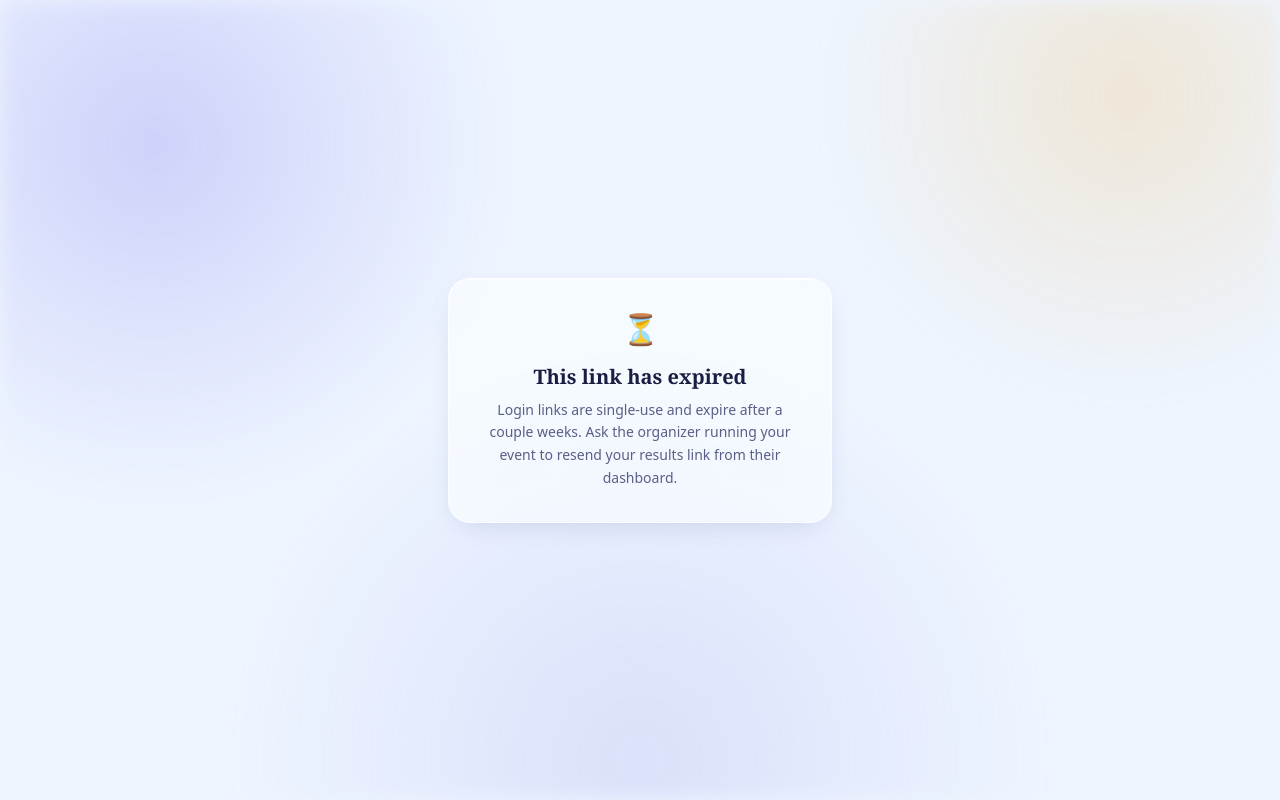
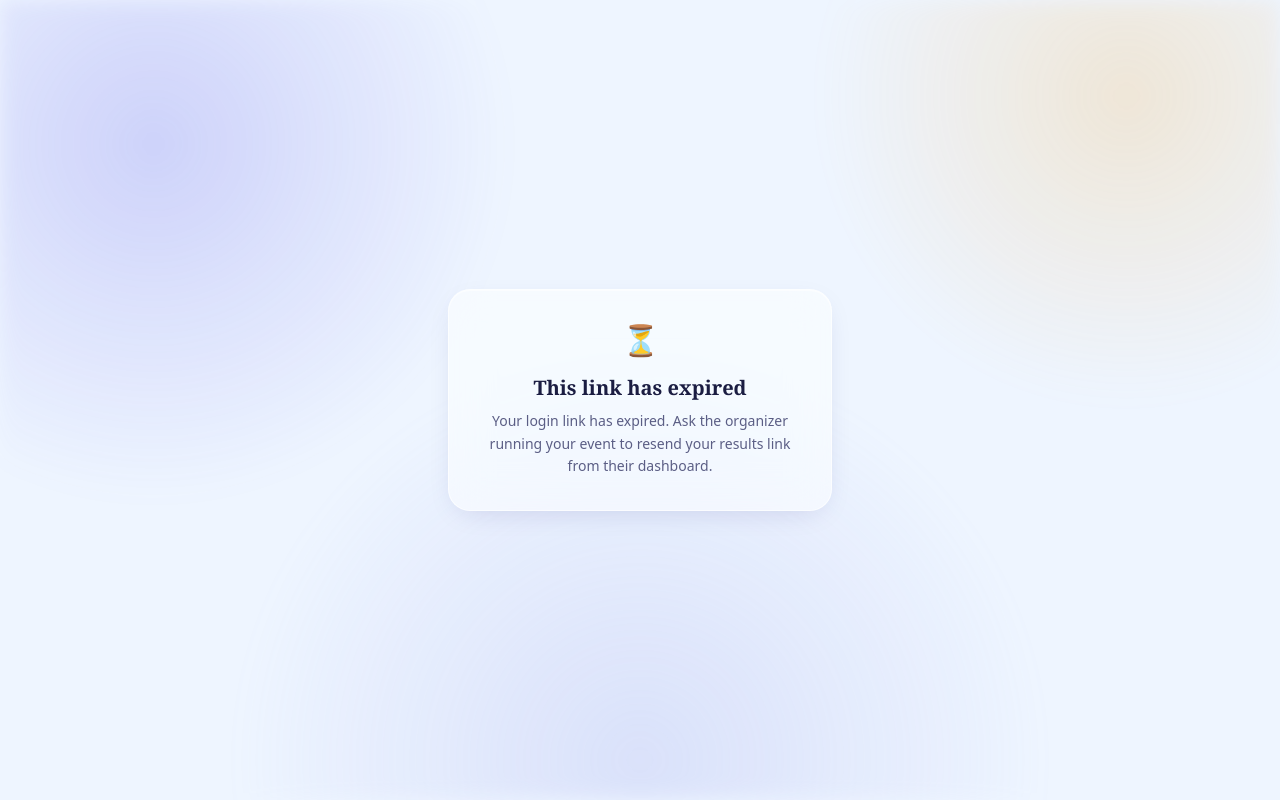
Before and after one commit to gimik445-dev/uvote, a Next.js app: page /nominee/login-expired in a window 1280 px wide. Built offline with nearby package versions, Linux system fonts and the light colour scheme; no server answers.

Commit message:
Update expired login message for clarity

```diff
--- a/src/app/nominee/login-expired/page.tsx
+++ b/src/app/nominee/login-expired/page.tsx
@@ -7,8 +7,8 @@ export default function NomineeLoginExpiredPage() {
         <div className="text-3xl mb-4">⏳</div>
         <h1 className="text-xl font-extrabold mb-2">This link has expired</h1>
         <p className="text-sm text-ink-dim leading-relaxed">
-          Login links are single-use and expire after a couple weeks. Ask the organizer running
-          your event to resend your results link from their dashboard.
+          Your login link has expired. Ask the organizer running your event to resend your
+          results link from their dashboard.
         </p>
       </div>
     </main>
```
